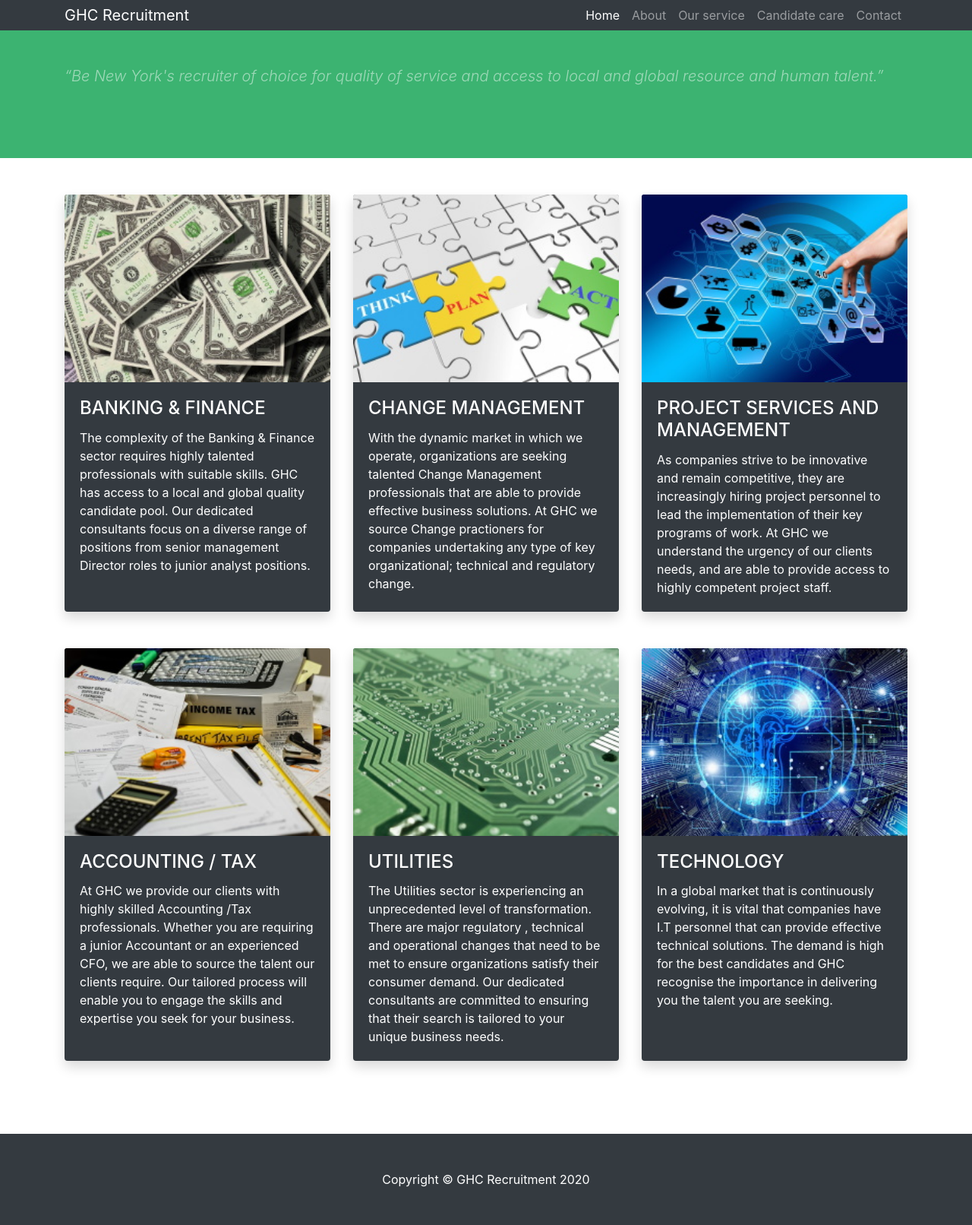
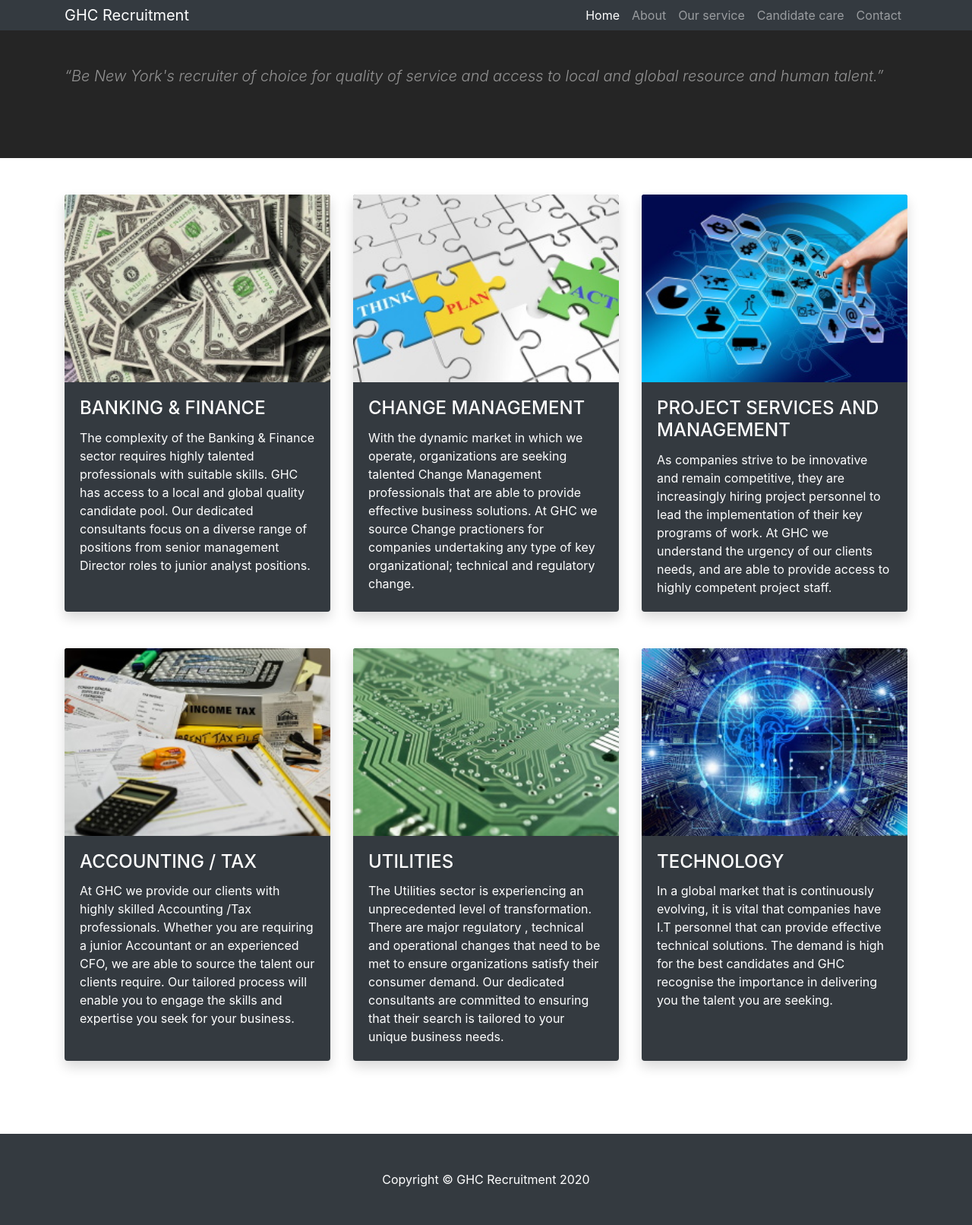
Before and after one commit to orit-mach/ghc-recruitment.github.io, a Jekyll site: the page built from index.html, in a window 1280 px wide. Shown: the whole page at 76% size. Built offline with Jekyll 4.4.1, drawn with Linux system fonts in a browser that asks for light colours.

Commit message:
adds colour scheme

```diff
--- a/_config.yml
+++ b/_config.yml
@@ -2,7 +2,7 @@ title: Business Frontpage
 description: A business home page starter template for Bootstrap 4 featuring marketing boxes and a full width image header.
 
 baseurl: /ghc-recruitment.github.io
-color-scheme: "mediumseagreen" # the scheme can be any HEX code like "#00aa55"
+color-scheme: "#252525"
 
 sass:
   sass_dir: /assets/css/_sass
```
